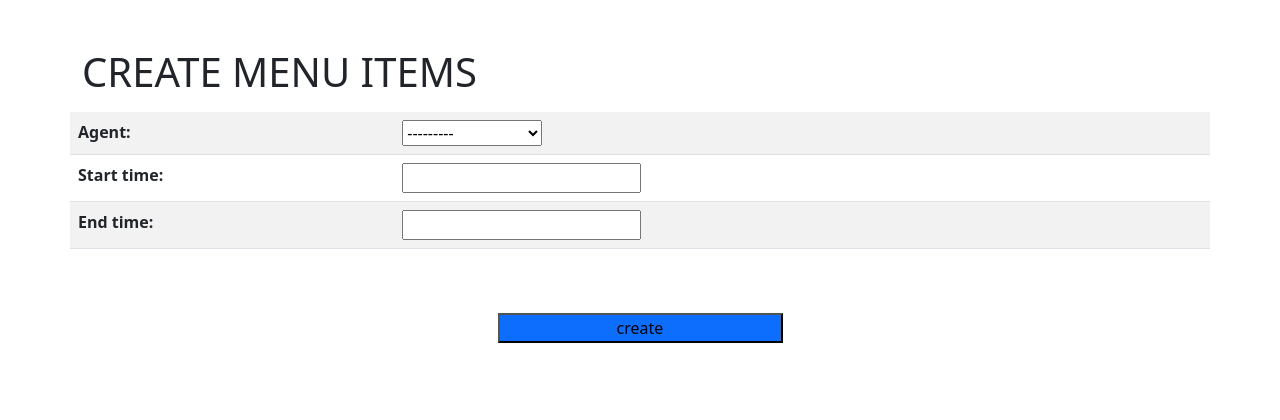
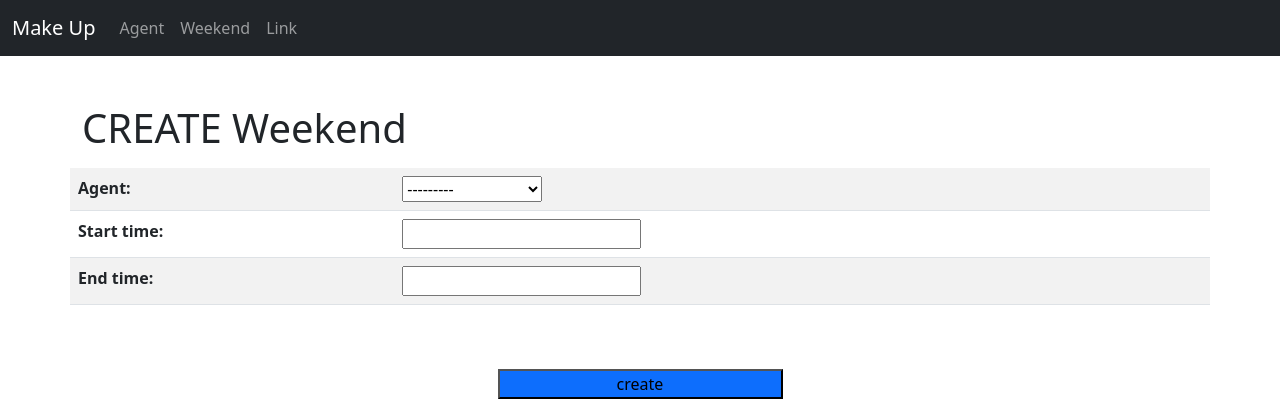
Before and after one commit to MohammadNasimi/makeup_project, a Django app: page /Agent/create_weekend/ in a window 1280 px wide. Shown: the top 420 px of the page. Run offline with Django 4.2, Linux system fonts and the light colour scheme; data comes from the database, SQL or seed files in the repository.

Commit message:
inheritance base Weekend html

```diff
--- a/templates/Agent/create_Weekend.html
+++ b/templates/Agent/create_Weekend.html
@@ -1,15 +1,8 @@
-<!DOCTYPE html>
-<html lang="en">
-<head>
-    <meta charset="UTF-8">
-    <title>create_menu</title>
-    <meta name="viewport" content="width=device-width, initial-scale=1">
-    <link href="https://cdn.jsdelivr.net/npm/bootstrap@5.1.3/dist/css/bootstrap.min.css" rel="stylesheet">
-    <script src="https://cdn.jsdelivr.net/npm/bootstrap@5.1.3/dist/js/bootstrap.bundle.min.js"></script>
-</head>
-<body>
+{% extends "base/base.html" %}
+{% block title %} Weekend {% endblock %}
+{% block content %}
 <div class="container mt-10 justify-content-center">
-    <h1 class="bt-primary mt-5 justify-content-center"> CREATE MENU ITEMS</h1>
+    <h1 class="bt-primary mt-5 justify-content-center"> CREATE Weekend</h1>
     <form action="{% url 'Agent:create_weekend' %}" method="post">
         {% csrf_token %}
         <div class="row mt-3 ml=15 justify-content-center">
@@ -20,5 +13,4 @@
         </div>
     </form>
 </div>
-</body>
-</html>
+{%  endblock%}
```
